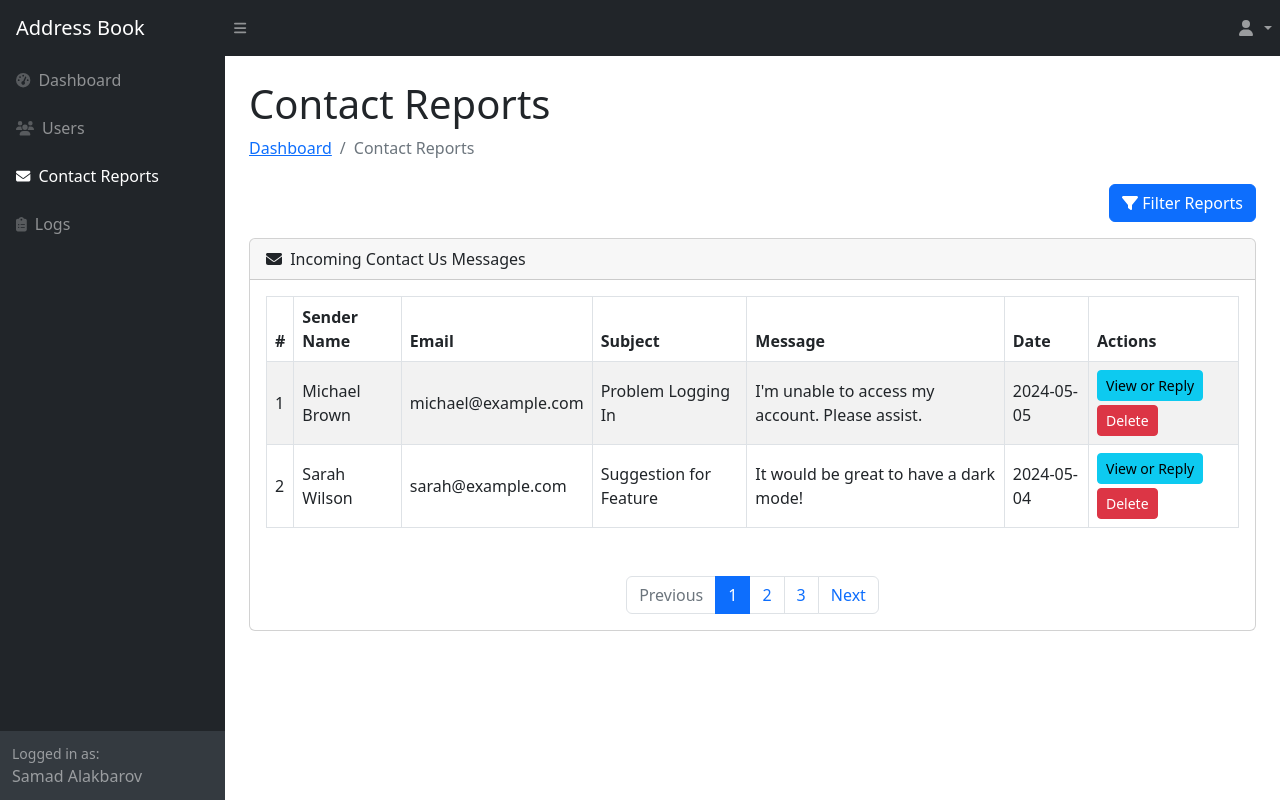
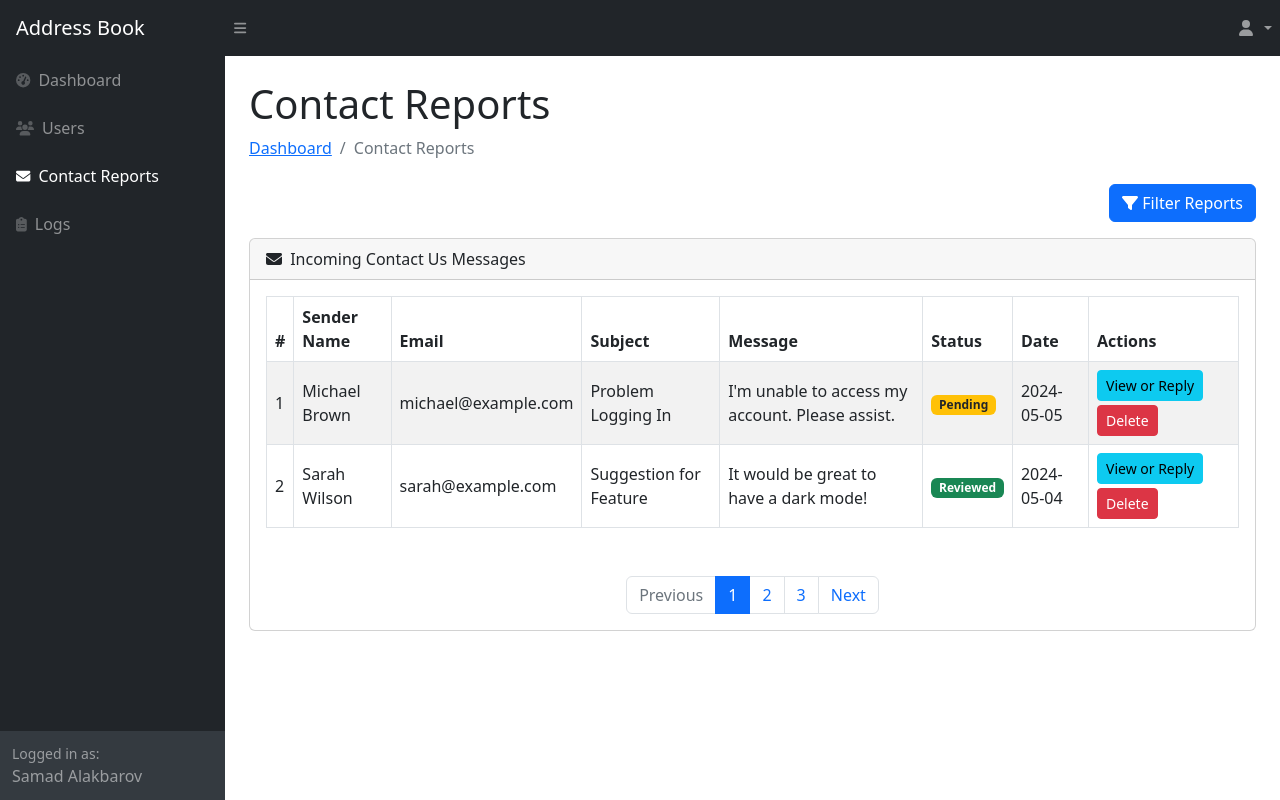
Before and after one commit to Samad126/AdressBookAppWeb, an ASP.NET Core app: page /Admin/ContactReports in a window 1280 px wide. Run offline with ASP.NET Core 8, Linux system fonts and the light colour scheme; some libraries are stand-ins or nearby versions.

Commit message:
add status col to admin contact status

```diff
--- a/Areas/Admin/Views/ContactReports/Index.cshtml
+++ b/Areas/Admin/Views/ContactReports/Index.cshtml
@@ -35,6 +35,15 @@
                     <input type="text" class="form-control" id="subjectFilter" name="subject" placeholder="Enter subject">
                 </div>
                 <div class="mb-3">
+                    <label for="statusFilter" class="form-label">Status</label>
+                    <select class="form-select" id="statusFilter" name="status">
+                        <option value="">All Statuses</option>
+                        <option value="Pending">Pending</option>
+                        <option value="Reviewed">Reviewed</option>
+                        <option value="Resolved">Resolved</option>
+                    </select>
+                </div>
+                <div class="mb-3">
                     <label for="dateFilter" class="form-label">Date</label>
                     <input type="date" class="form-control" id="dateFilter" name="date">
                 </div>
@@ -60,6 +69,7 @@
                         <th>Email</th>
                         <th>Subject</th>
                         <th>Message</th>
+                        <th>Status</th>
                         <th>Date</th>
                         <th style="width: 150px;">Actions</th>
                     </tr>
@@ -71,6 +81,7 @@
                         <td>michael@example.com</td>
                         <td>Problem Logging In</td>
                         <td>I'm unable to access my account. Please assist.</td>
+                        <td><span class="badge bg-warning text-dark">Pending</span></td>
                         <td>2024-05-05</td>
                         <td>
                             <div class="d-flex gap-1 flex-wrap">
@@ -85,6 +96,7 @@
                         <td>sarah@example.com</td>
                         <td>Suggestion for Feature</td>
                         <td>It would be great to have a dark mode!</td>
+                        <td><span class="badge bg-success">Reviewed</span></td>
                         <td>2024-05-04</td>
                         <td>
                             <div class="d-flex gap-1 flex-wrap">
```
